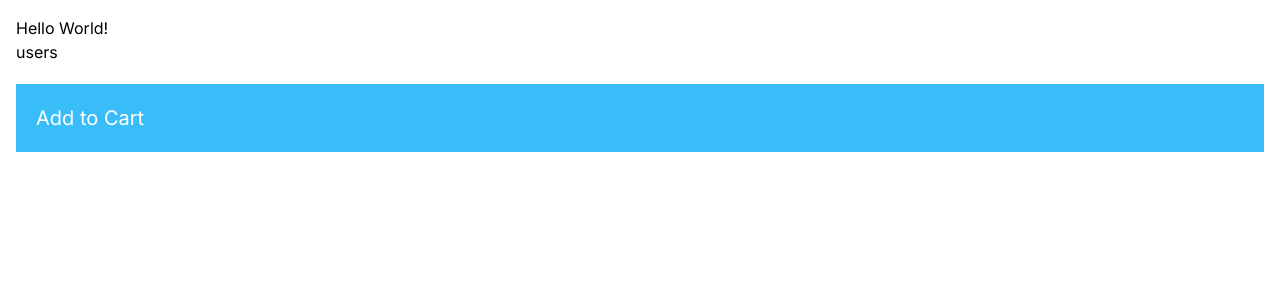
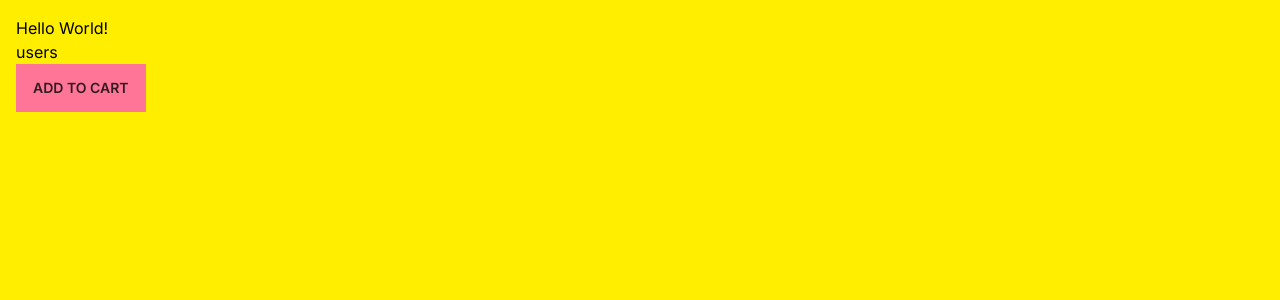
Before and after one commit to EdoriAtiri/next-app, a Next.js app: page / in a window 1280 px wide. Shown: the top 300 px of the page. Built offline with nearby package versions, Linux system fonts and the light colour scheme.

Commit message:
daisy ui next

```diff
--- a/app/components/AddToCart.tsx
+++ b/app/components/AddToCart.tsx
@@ -4,7 +4,9 @@
 const AddToCart = () => {
   return (
     <div>
-      <button onClick={() => console.log('Click')}>Add to Cart</button>
+      <button className="btn btn-primary" onClick={() => console.log('Click')}>
+        Add to Cart
+      </button>
     </div>
   )
 }
--- a/app/components/ProductCard/ProductCard.tsx
+++ b/app/components/ProductCard/ProductCard.tsx
@@ -3,7 +3,7 @@
 
 const productCard = () => {
   return (
-    <div className="p-5 my-5 bg-sky-400 text-white text-xl hover:bg-sky-600">
+    <div>
       <AddToCart />
     </div>
   )
--- a/app/layout.tsx
+++ b/app/layout.tsx
@@ -15,7 +15,7 @@
   children: React.ReactNode
 }) {
   return (
-    <html lang="en">
+    <html lang="en" data-theme="cyberpunk">
       <body className={inter.className}>{children}</body>
     </html>
   )
--- a/app/users/page.tsx
+++ b/app/users/page.tsx
@@ -3,6 +3,7 @@
 interface User {
   id: string
   name: string
+  email: string
 }
 
 const UsersPage = async () => {
@@ -20,11 +21,22 @@
   return (
     <div>
       <h1>Users</h1>
-      <ul>
-        {users.map((user) => (
-          <li key={user.id}>{user.name}</li>
-        ))}
-      </ul>
+      <table className="table table-bordered">
+        <thead>
+          <tr>
+            <th>Name</th>
+            <th>Email</th>
+          </tr>
+        </thead>
+        <tbody>
+          {users.map((user) => (
+            <tr key={user.id}>
+              <td>{user.name}</td>
+              <td>{user.email}</td>
+            </tr>
+          ))}
+        </tbody>
+      </table>
     </div>
   )
 }
--- a/package.json
+++ b/package.json
@@ -21,5 +21,8 @@
     "react-dom": "18.2.0",
     "tailwindcss": "3.3.3",
     "typescript": "5.2.2"
+  },
+  "devDependencies": {
+    "daisyui": "^3.7.6"
   }
 }
--- a/tailwind.config.ts
+++ b/tailwind.config.ts
@@ -15,6 +15,9 @@
       },
     },
   },
-  plugins: [],
+  plugins: [require('daisyui')],
+  daisyui: {
+    themes: ['cyberpunk'],
+  },
 }
 export default config
```
Also changed, not shown: 1 other file (tests, documents, lock files or other folders).
